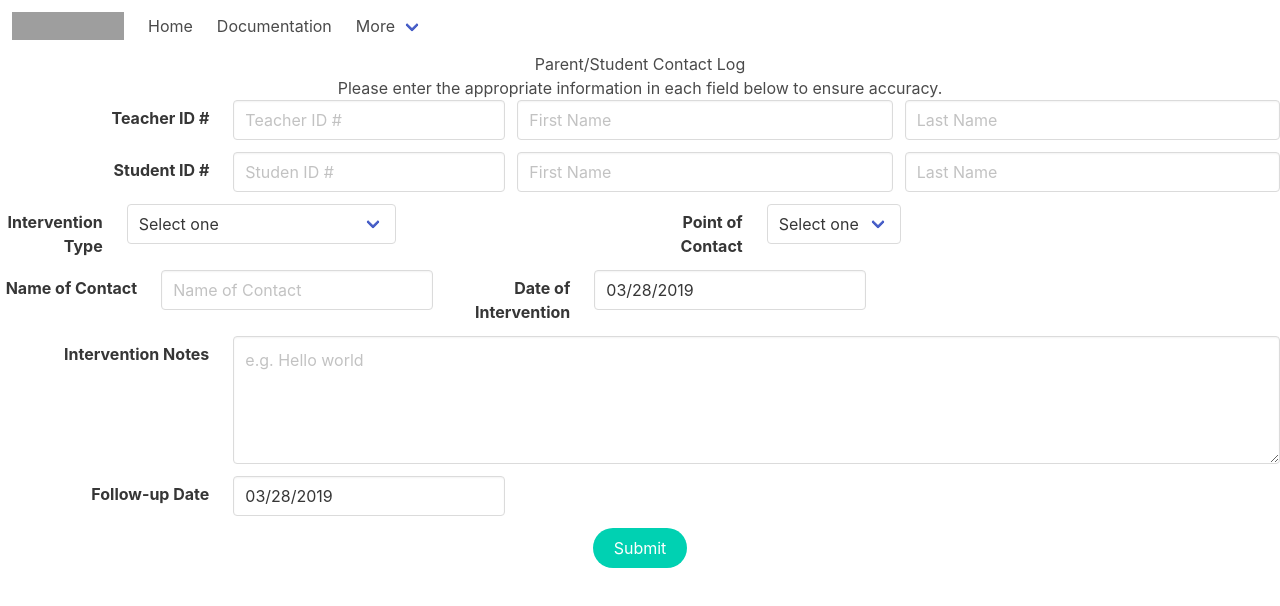
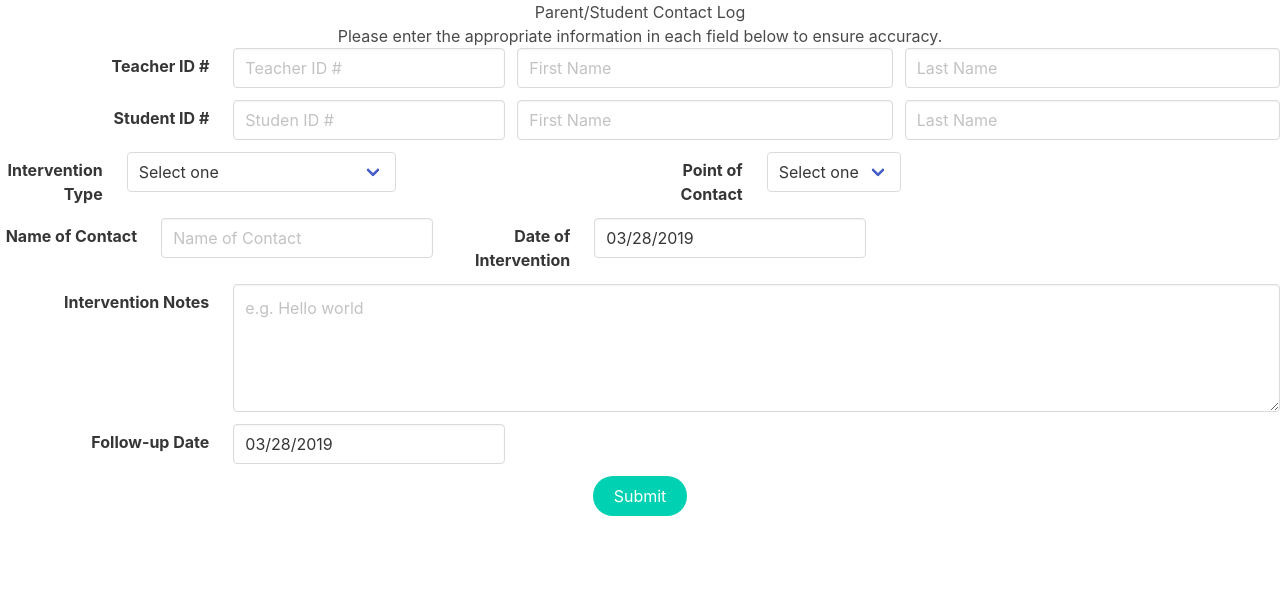
Before and after one commit to Lee-ArnoldIII/teacher-tracker, a React (Create React App) app in the folder client/: page /contactForm in a window 1280 px wide. Shown: the top 606 px of the page. Built offline with nearby package versions, Linux system fonts and the light colour scheme; grey boxes are pictures that could not be loaded.

Commit message:
removed navbar from followup and contact orm. Updating to get hosted on heroku.

```diff
--- a/client/src/App/components/FollowUp.js
+++ b/client/src/App/components/FollowUp.js
@@ -10,7 +10,7 @@ class FollowUp extends Component {
               <div class='tile is-8 is-parent '>
                 <article class='tile is-child notification is-primary'>
                   <p class='title'>Today's Follow-Ups:</p>
-                  <p class='subtitle'>Put List Here</p>
+                  <p class='subtitle'>No Follow-ups Today</p>
                 </article>
               </div>
             </div>
--- a/client/src/App/pages/ContactForm.js
+++ b/client/src/App/pages/ContactForm.js
@@ -74,7 +74,6 @@ class ContactForm extends Component {
   render () {
     return (
       <div>
-        <Navbar />
         <div>
           <h1>Parent/Student Contact Log</h1>
           <p>Please enter the appropriate information in each field below
```
